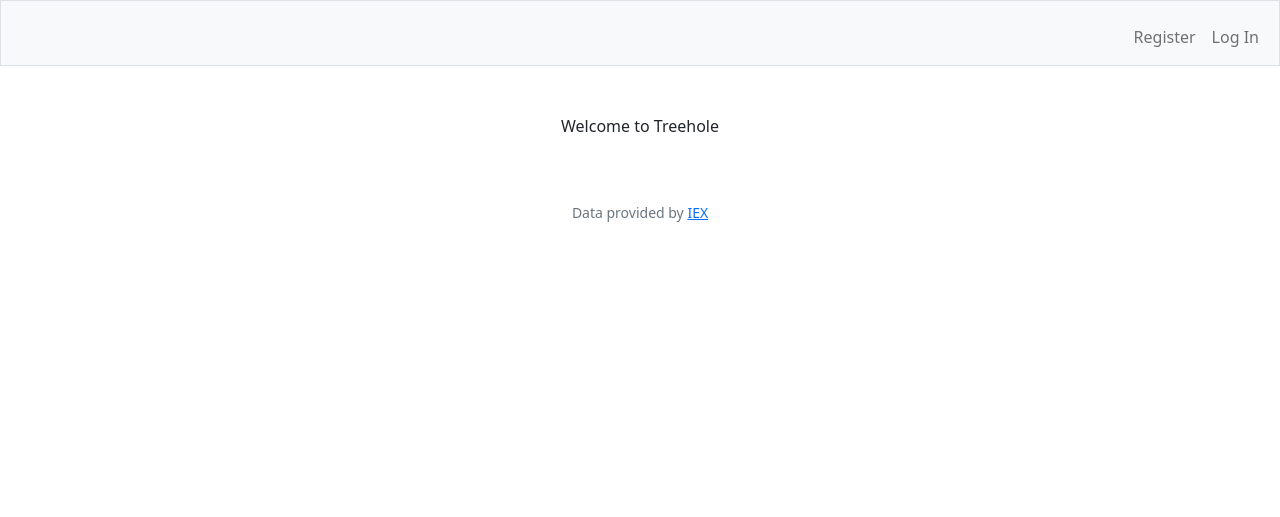
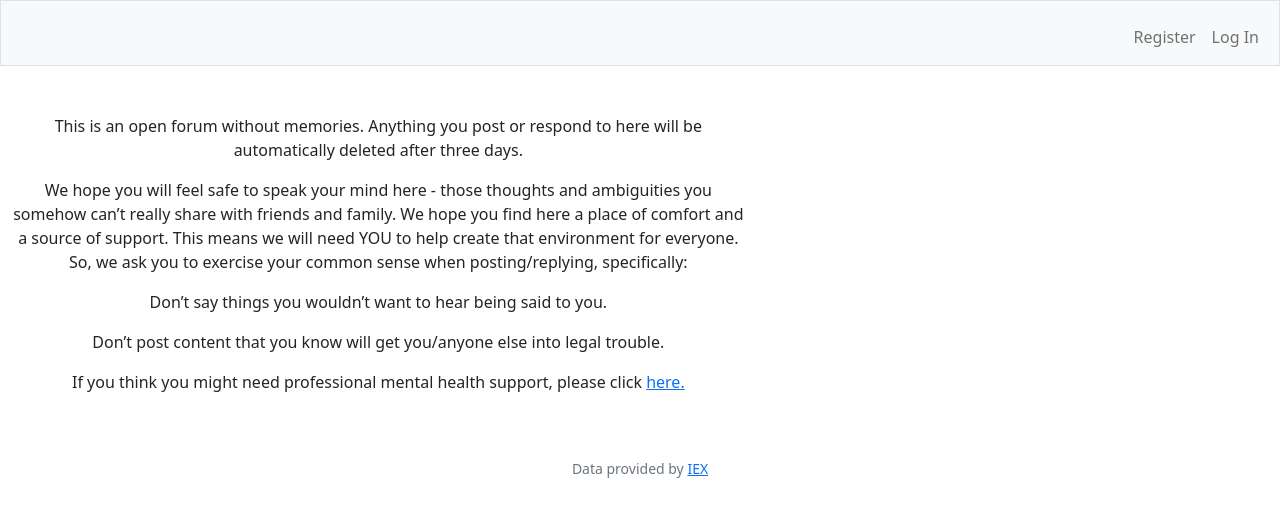
Before and after one commit to Lindsay-00/Treehole, a Flask app: template myproject/flaskr/templates/hello.html in a window 1280 px wide. Shown: the top 517 px of the page. Run offline with Flask 2, Linux system fonts and the light colour scheme; the template is opened without the code that fills it, so the values that code supplies are empty.

Commit message:
Wed, Dec 8, 2021, 7:56 PM +00:00

```diff
--- a/myproject/flaskr/templates/hello.html
+++ b/myproject/flaskr/templates/hello.html
@@ -5,7 +5,11 @@
 {% endblock %}
 
 {% block main %}
-<p>
-    Welcome to Treehole
-</p>
+<div class="col-md-10 col-lg-8 col-xl-7">
+    <p>This is an open forum without memories. Anything you post or respond to here will be automatically deleted after three days.</p>
+    <p>We hope you will feel safe to speak your mind here - those thoughts and ambiguities you somehow can’t really share with friends and family. We hope you find here a place of comfort and a source of support. This means we will need YOU to help create that environment for everyone. So, we ask you to exercise your common sense when posting/replying, specifically:</p>
+    <p>Don’t say things you wouldn’t want to hear being said to you. </p>
+    <p>Don’t post content that you know will get you/anyone else into legal trouble. </p>
+    <p>If you think you might need professional mental health support, please click <a href="https://yalehealth.yale.edu/directory/departments/mental-health-counseling">here.</a></p>
+</div>
 {% endblock %}
```
